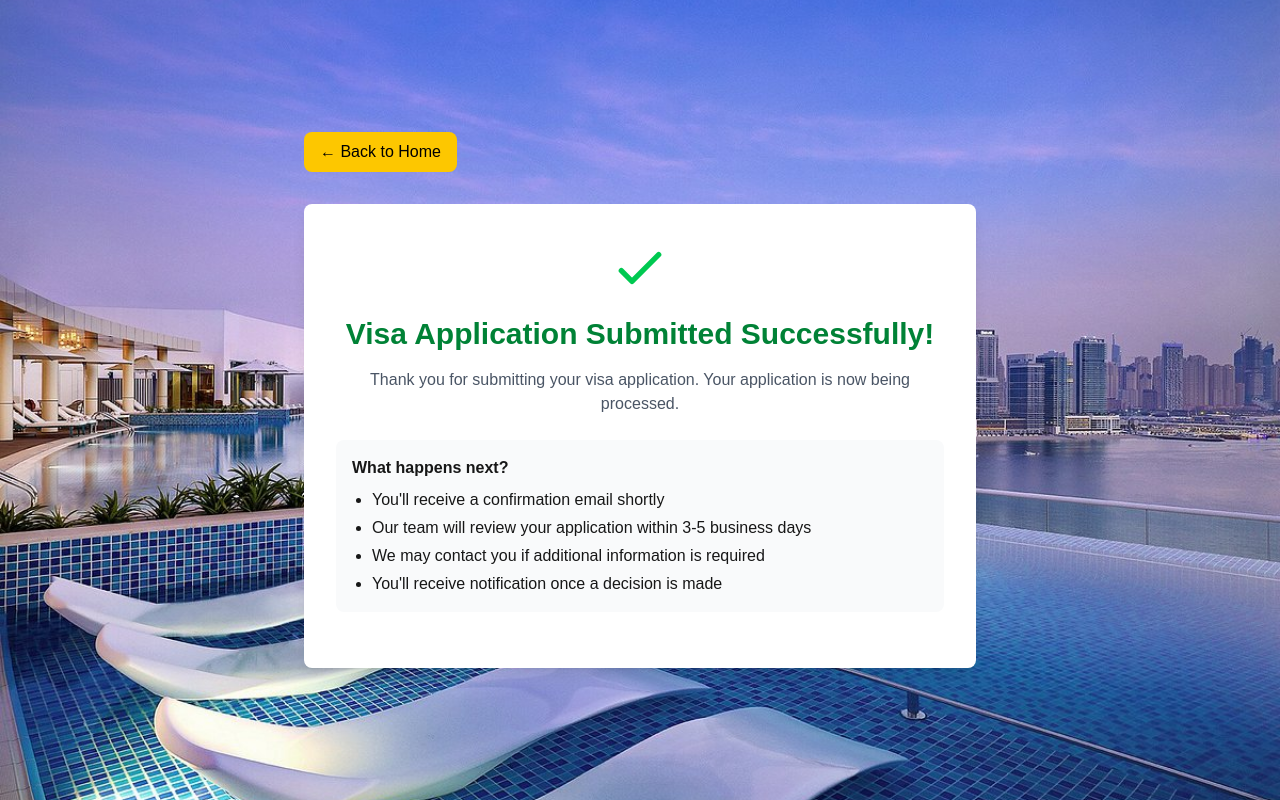
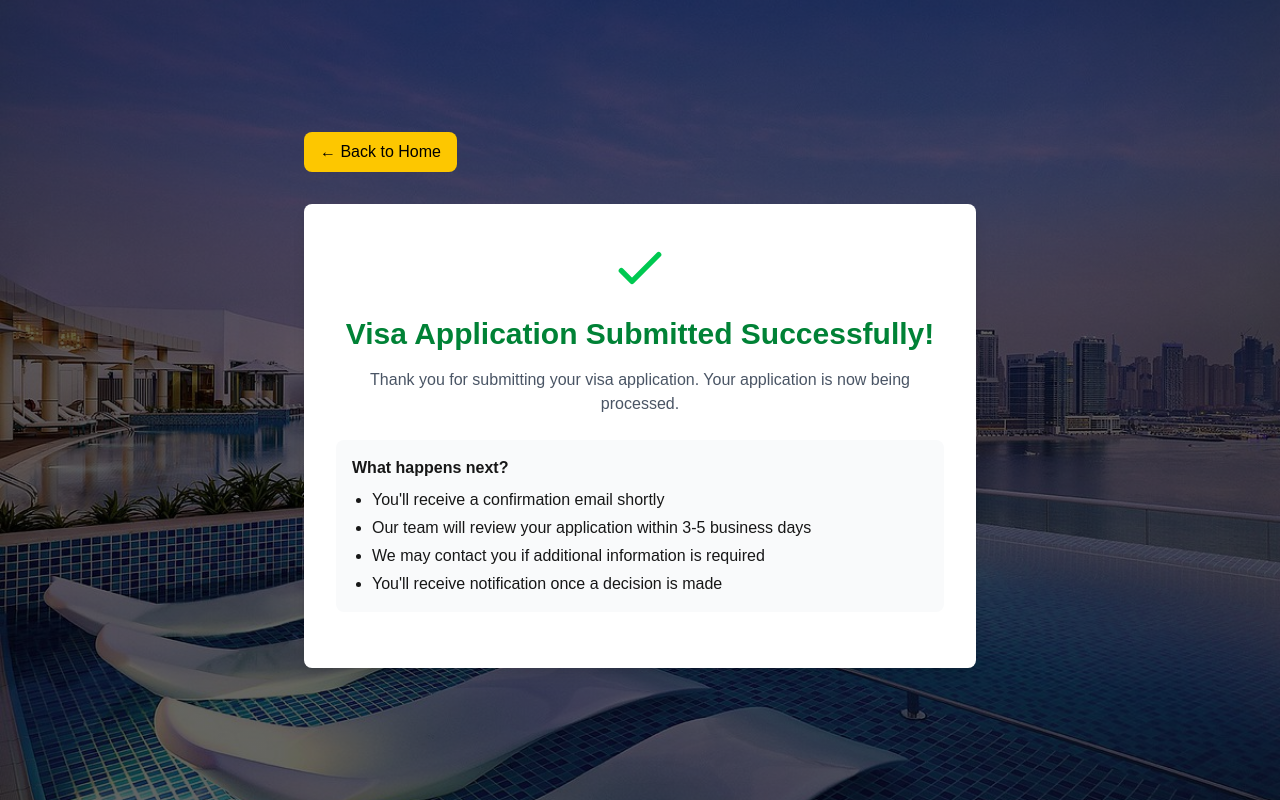
Before and after one commit to SaqlineShabbir/qr-frontend, a Next.js app: page /success in a window 1280 px wide. Built offline with nearby package versions, Linux system fonts and the light colour scheme.

Commit message:
add: bg rgba color added in all page

```diff
--- a/src/app/success/page.tsx
+++ b/src/app/success/page.tsx
@@ -6,7 +6,8 @@ type Props = {}
 const page = (props: Props) => {
   return (
     <div   style={{
-      backgroundImage: "url('/images/visa-bg.jpg')",
+      backgroundImage:
+          "linear-gradient(rgba(0, 0, 0, 0.6), rgba(0, 0, 0, 0.6)), url('/images/visa-bg.jpg')",
       backgroundSize: "cover",
       backgroundPosition: "center",
       backgroundAttachment: "fixed",
--- a/src/app/visa-pg-1/[id]/page.tsx
+++ b/src/app/visa-pg-1/[id]/page.tsx
@@ -221,7 +221,8 @@ const VisaForm1 = () => {
     <div
       className="min-h-screen p-4 md:p-8 font-sans text-gray-800"
       style={{
-        backgroundImage: "url('/images/visa-bg.jpg')",
+        backgroundImage:
+        "linear-gradient(rgba(0, 0, 0, 0.6), rgba(0, 0, 0, 0.6)), url('/images/visa-bg.jpg')",
         backgroundSize: "cover",
         backgroundPosition: "center",
         backgroundAttachment: "fixed",
--- a/src/app/visa-pg-2/[id]/page.tsx
+++ b/src/app/visa-pg-2/[id]/page.tsx
@@ -229,7 +229,8 @@ const VisaForm2 = () => {
       <div
         className="min-h-screen p-4 md:p-8 font-sans text-gray-800"
         style={{
-          backgroundImage: "url('/images/visa-bg.jpg')",
+          backgroundImage:
+          "linear-gradient(rgba(0, 0, 0, 0.6), rgba(0, 0, 0, 0.6)), url('/images/visa-bg.jpg')",
           backgroundSize: "cover",
           backgroundPosition: "center",
           backgroundAttachment: "fixed",
--- a/src/app/visa-pg-3/[id]/page.tsx
+++ b/src/app/visa-pg-3/[id]/page.tsx
@@ -154,7 +154,8 @@ useEffect(() => {
       <div
         className="min-h-screen p-4 md:p-8 font-sans text-gray-800"
         style={{
-          backgroundImage: "url('/images/visa-bg.jpg')",
+          backgroundImage:
+          "linear-gradient(rgba(0, 0, 0, 0.6), rgba(0, 0, 0, 0.6)), url('/images/visa-bg.jpg')",
           backgroundSize: 'cover',
           backgroundPosition: 'center',
           backgroundAttachment: 'fixed',
--- a/src/app/visa-pg-4/[id]/page.tsx
+++ b/src/app/visa-pg-4/[id]/page.tsx
@@ -166,7 +166,8 @@ const VisaForm4 = () => {
       <div
         className="min-h-screen p-4 md:p-8 font-sans  text-gray-800"
         style={{
-          backgroundImage: "url('/images/visa-bg.jpg')",
+          backgroundImage:
+          "linear-gradient(rgba(0, 0, 0, 0.6), rgba(0, 0, 0, 0.6)), url('/images/visa-bg.jpg')",
           backgroundSize: "cover",
           backgroundPosition: "center",
           backgroundAttachment: "fixed",
```
